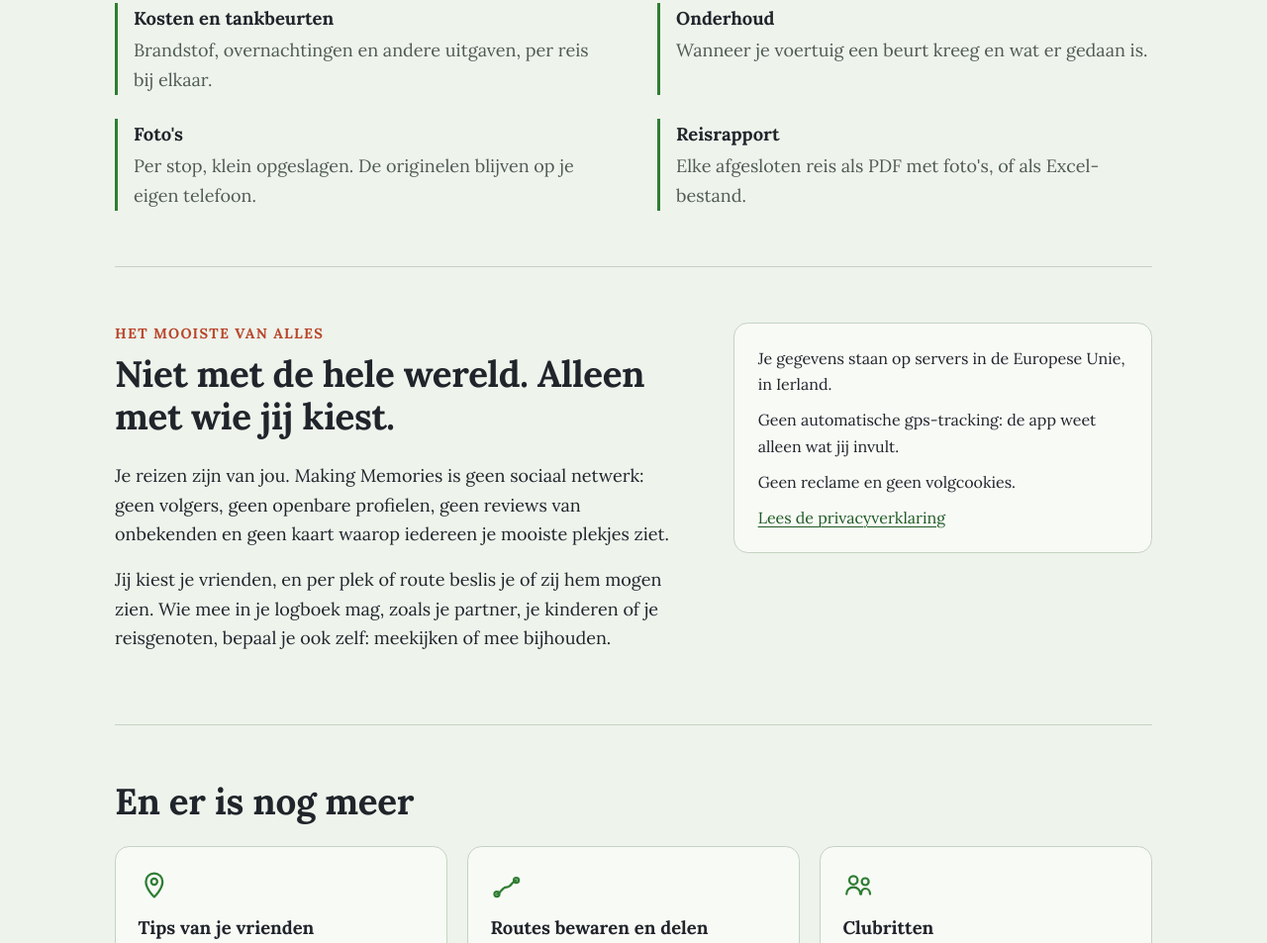
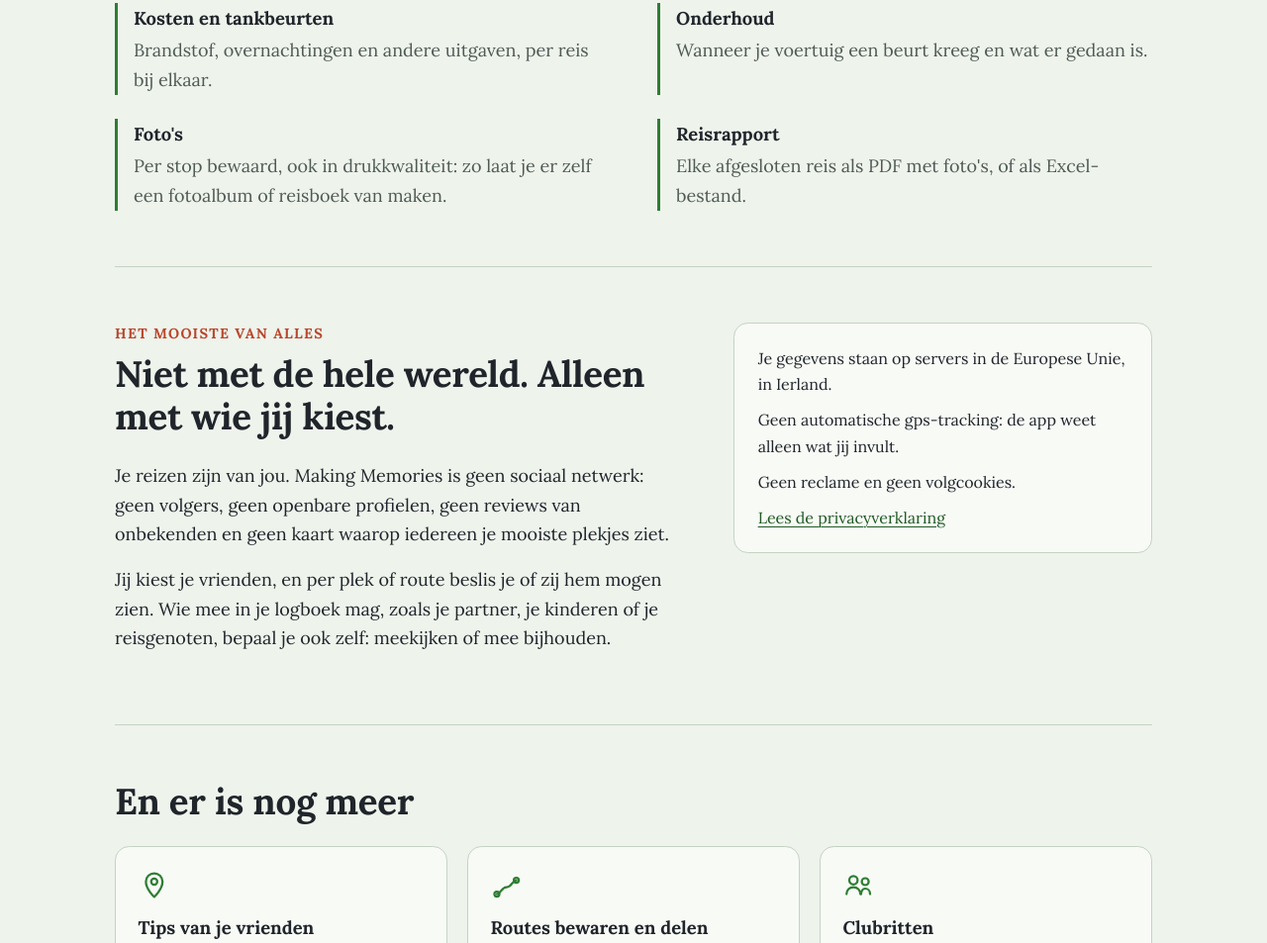
Before and after one commit to familie-schils/makingmemories-site, a plain HTML site: page index.html in a window 1280 px wide. Shown: the part 1475-2428 px from the top of the page at 99% size. Drawn offline with Linux system fonts and the light colour scheme.

Commit message:
Foto's: drukkwaliteit voor een eigen fotoalbum i.p.v. 'klein opgeslagen' (NL en EN) (#16)
Co-authored-by: familie-schils <m.schi8ls@hotmail.com>
Co-authored-by: Claude Opus 5.5 <noreply@anthropic.com>

```diff
--- a/index.html
+++ b/index.html
@@ -102,7 +102,7 @@
         <div><dt>Kilometerstand</dt><dd>Bij vertrek en bij elke aankomst. De app stelt de laatste stand voor, jij past hem aan.</dd></div>
         <div><dt>Kosten en tankbeurten</dt><dd>Brandstof, overnachtingen en andere uitgaven, per reis bij elkaar.</dd></div>
         <div><dt>Onderhoud</dt><dd>Wanneer je voertuig een beurt kreeg en wat er gedaan is.</dd></div>
-        <div><dt>Foto's</dt><dd>Per stop, klein opgeslagen. De originelen blijven op je eigen telefoon.</dd></div>
+        <div><dt>Foto's</dt><dd>Per stop bewaard, ook in drukkwaliteit: zo laat je er zelf een fotoalbum of reisboek van maken.</dd></div>
         <div><dt>Reisrapport</dt><dd>Elke afgesloten reis als PDF met foto's, of als Excel-bestand.</dd></div>
       </dl>
     </section>
```
Also changed, not shown: en/index.html (+1 -1 lines).
